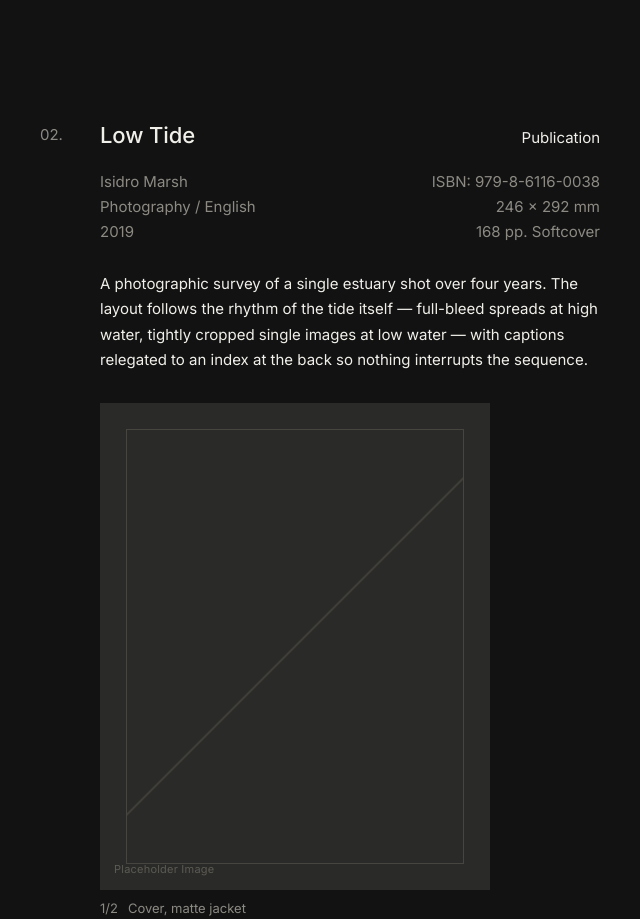
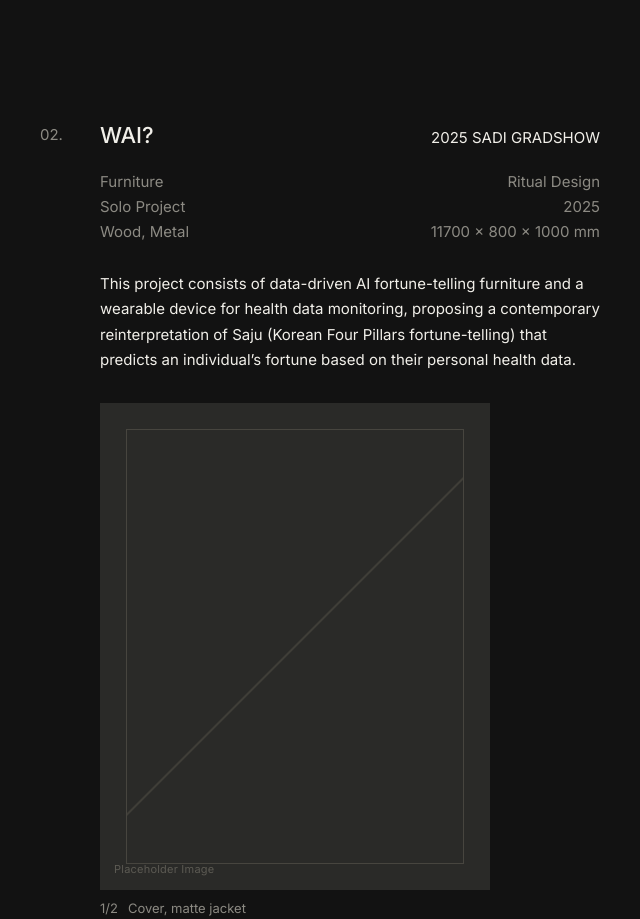
Before and after one commit to zamzamil/portfolio-template01-Ali, a plain HTML site: page index.html in a window 1280 px wide. Shown: the part 1560-2479 px from the top of the page, without its empty margins (590-1230 px from the left). Drawn offline with Linux system fonts and the light colour scheme.

Commit message:
Update index.html

```diff
--- a/index.html
+++ b/index.html
@@ -666,12 +666,12 @@
 
         <div class="title-block">
           <h1>
-            Low Tide
+            WAI?
           </h1>
         </div>
 
         <div class="pub-label">
-          Publication
+          2025 SADI GRADSHOW
         </div>
 
       </div>
@@ -680,25 +680,25 @@
 
         <div class="meta-col">
 
-          Isidro Marsh
+          Furniture
           <br>
 
-          Photography / English
+          Solo Project
           <br>
 
-          2019
+          Wood, Metal
 
         </div>
 
         <div class="meta-col right">
 
-          ISBN: 979-8-6116-0038
+         Ritual Design
           <br>
 
-          246 × 292 mm
+          2025
           <br>
 
-          168 pp. Softcover
+          11700 × 800 x 1000 mm
 
         </div>
 
@@ -706,14 +706,7 @@
 
       <div class="desc">
 
-        A photographic survey of a single estuary shot over four years.
-
-        The layout follows the rhythm of the tide itself —
-        full-bleed spreads at high water,
-        tightly cropped single images at low water —
-
-        with captions relegated to an index at the back
-        so nothing interrupts the sequence.
+        This project consists of data-driven AI fortune-telling furniture and a wearable device for health data monitoring, proposing a contemporary reinterpretation of Saju (Korean Four Pillars fortune-telling) that predicts an individual’s fortune based on their personal health data.
 
       </div>
 
```
